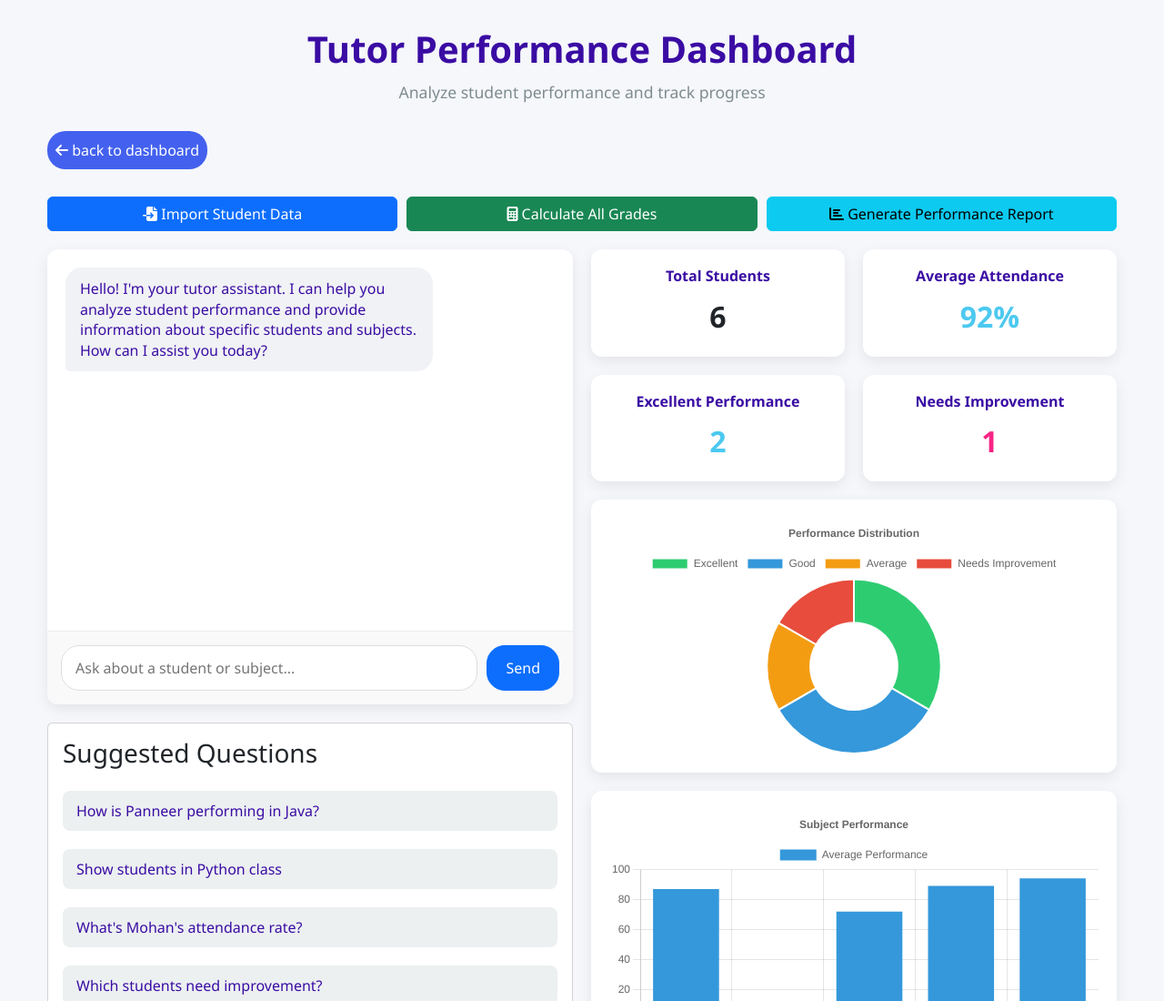
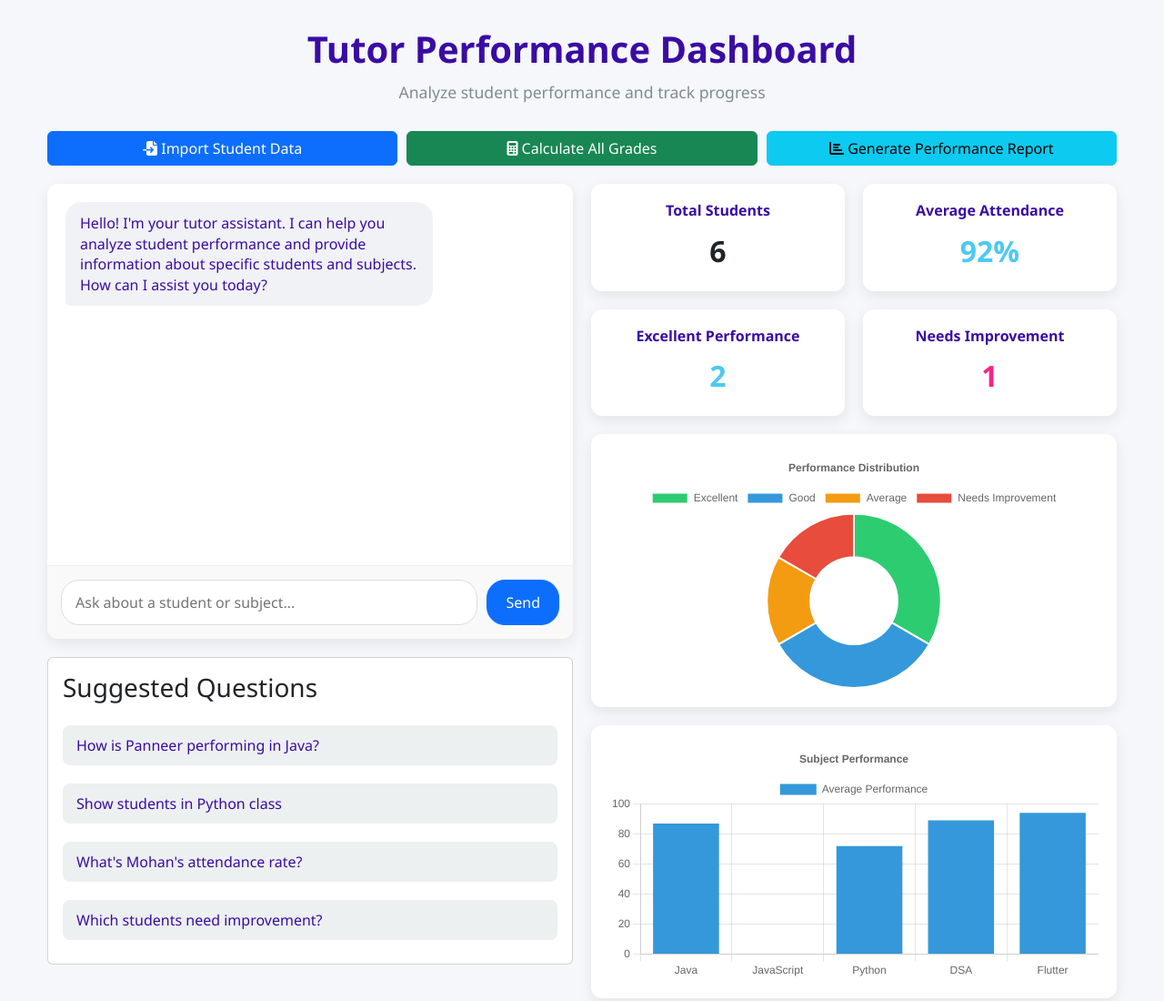
Before and after one commit to PanneerVtr003/Scholar-Sync-frontend, a plain HTML site: page tutor/chatbot.html in a window 1280 px wide. Shown: the top 1100 px of the page at 91% size. Drawn offline with nearby package versions, Linux system fonts and the light colour scheme.

Commit message:
Update chatbot.html

```diff
--- a/tutor/chatbot.html
+++ b/tutor/chatbot.html
@@ -552,9 +552,6 @@ footer .container {
             <p>Analyze student performance and track progress</p>
 
         </div>
-        <button class="back-btn">
-            <a href="Dashboard.html"><i class="fas fa-arrow-left"></i>  back to dashboard</a>
-           </button>
 
 
         <div class="action-buttons">
```
